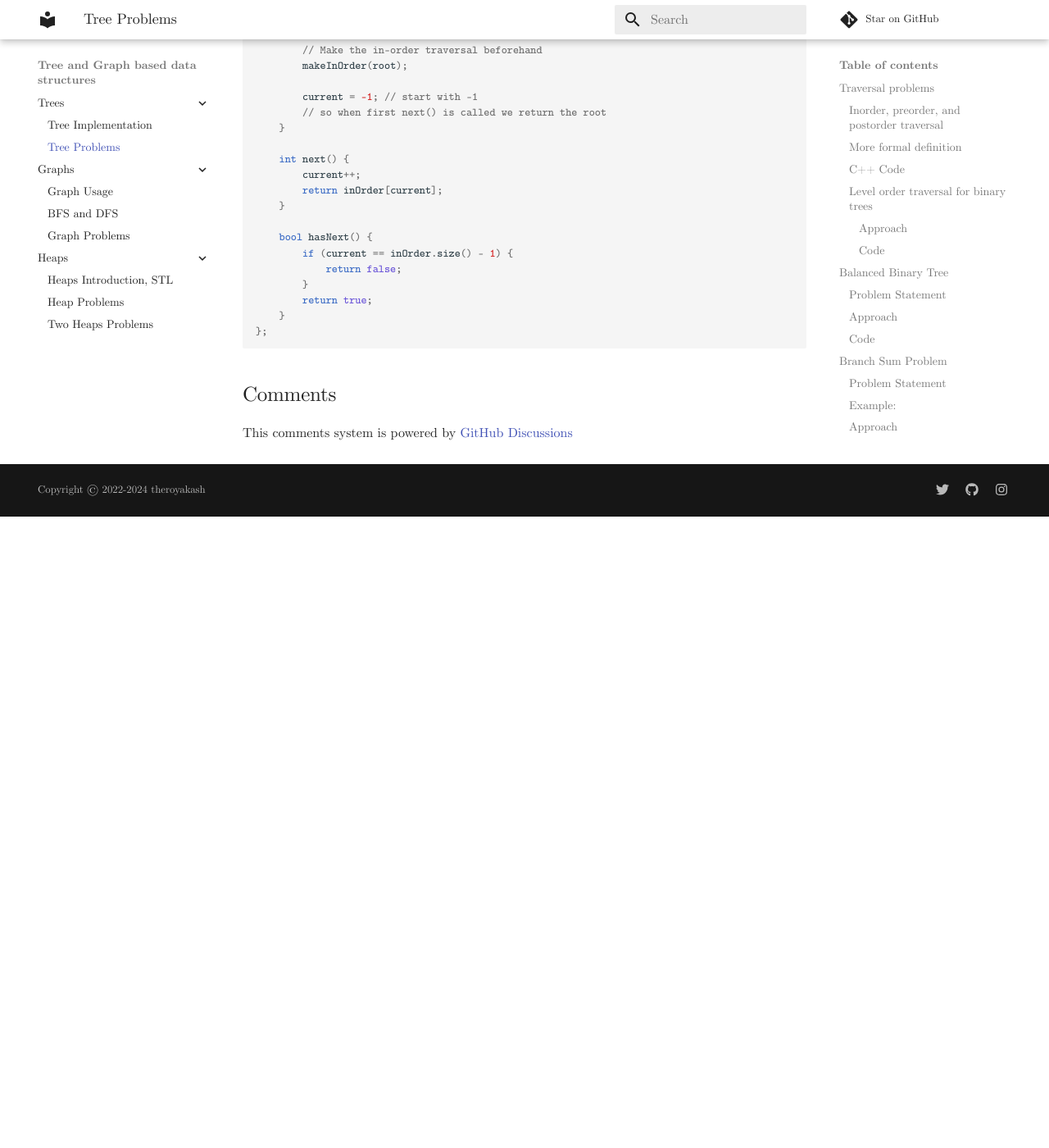
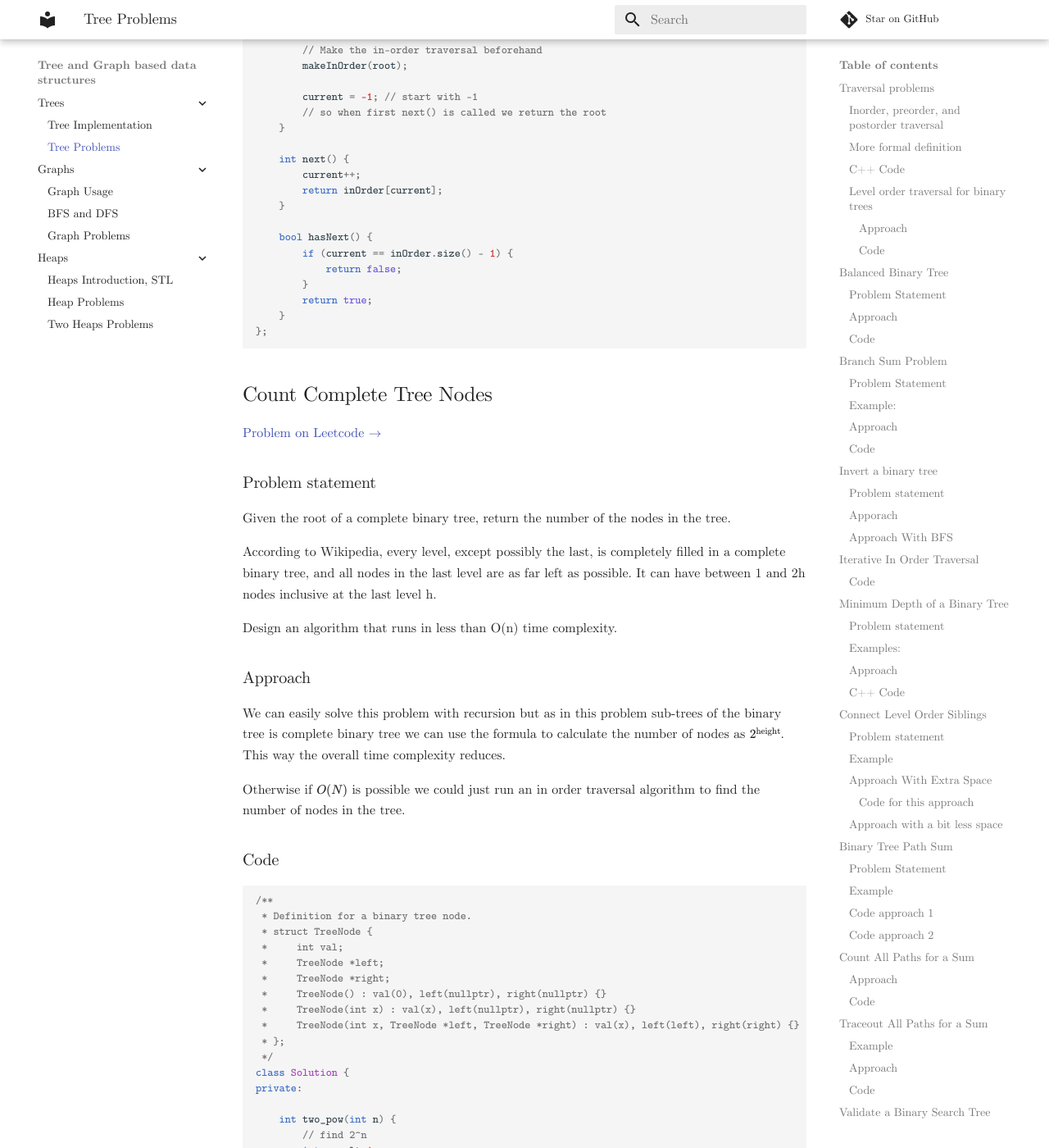
Before and after one commit to theroyakash/algorithms.theroyakash.com, an MkDocs documentation site: the page built from docs/trees/problems.md, in a window 1280 px wide and 1400 px high, scrolled down 27690 px. Shown: the whole window at 82% size. Built offline with MkDocs 1.6.1 and Material for MkDocs 9.7.7, drawn with Linux system fonts in a browser that asks for light colours; comment, search, counter and statistics services are not loaded; before the commit the page ends 28320 px from its top, so only the background shows below that; some of the changed text lies outside the part shown.

Commit message:
added Count Complete Tree Nodes

````diff
--- a/docs/trees/problems.md
+++ b/docs/trees/problems.md
@@ -861,3 +861,80 @@
     }
 };
 ```
+
+## Count Complete Tree Nodes
+[Problem on Leetcode $\to$](https://leetcode.com/problems/count-complete-tree-nodes/)
+
+### Problem statement
+Given the root of a complete binary tree, return the number of the nodes in the tree.
+
+According to Wikipedia, every level, except possibly the last, is completely filled in a complete binary tree, and all nodes in the last level are as far left as possible. It can have between 1 and 2h nodes inclusive at the last level h.
+
+Design an algorithm that runs in less than O(n) time complexity.
+
+### Approach
+We can easily solve this problem with recursion but as in this problem sub-trees of the binary tree is complete binary tree we can use the formula to calculate the number of nodes as $2^{\text{height}}$. This way the overall time complexity reduces.
+
+Otherwise if $O(N)$ is possible we could just run an in order traversal algorithm to find the number of nodes in the tree.
+
+### Code
+```cpp
+/**
+ * Definition for a binary tree node.
+ * struct TreeNode {
+ *     int val;
+ *     TreeNode *left;
+ *     TreeNode *right;
+ *     TreeNode() : val(0), left(nullptr), right(nullptr) {}
+ *     TreeNode(int x) : val(x), left(nullptr), right(nullptr) {}
+ *     TreeNode(int x, TreeNode *left, TreeNode *right) : val(x), left(left), right(right) {}
+ * };
+ */
+class Solution {
+private:
+
+    int two_pow(int n) {
+        // find 2^n
+        int result=1;
+        while (n!=0) {
+            result *= 2;
+            n--;
+        }
+
+        return result;
+    }
+
+    int lh(TreeNode* root) {
+        // find left height of a given tree
+        if (!root) return 0;
+        return 1 + lh(root->left);
+    }
+
+    int rh(TreeNode* root) {
+        // find right height of a given tree
+        if (!root) return 0;
+        return 1 + rh(root->right);
+    }
+
+    int count(TreeNode* root) {
+        int leftHeight = lh(root);
+        int rightHeight = rh(root);
+
+        // if both left and right height is the same then
+        // with respect to the root at current recursion level it is balanced and complete
+        // so the number of node will be 2^n - 1
+        if (leftHeight == rightHeight) {
+            return two_pow(leftHeight) - 1;
+        }
+
+        // else we continue with the normal recursive counting
+        return 1 + count(root->left) + count(root->right);
+    }
+
+public:
+    int countNodes(TreeNode* root) {
+        if (not root) return 0;
+        return count(root);
+    }
+};
+```
````
Also changed, not shown: README.md (+2 -2 lines), docs/graph/problems.md (+7 -0 lines).
